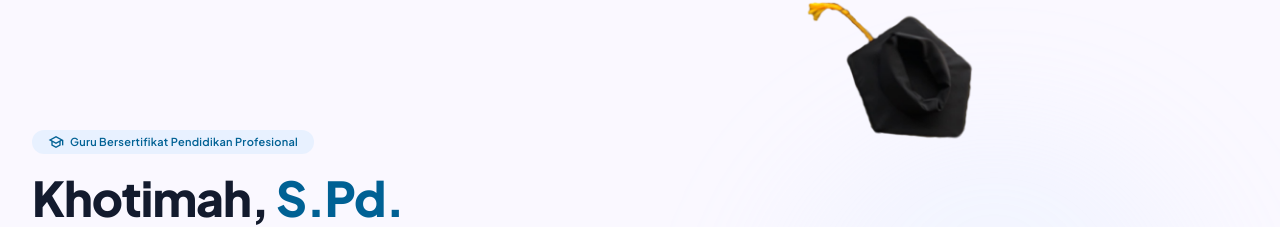
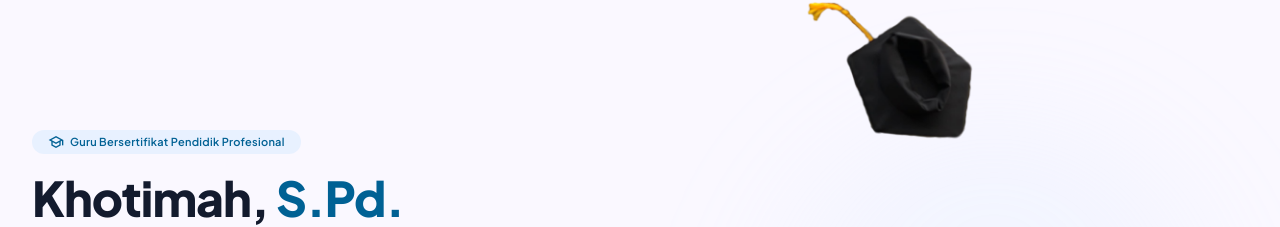
Before and after one commit to fajarrohino/bimbel-rbbk, a Next.js app in the folder frontend/: page /about-us in a window 1280 px wide. Shown: the part 235-462 px from the top of the page. Built offline with nearby package versions, Linux system fonts and the light colour scheme; no server answers.

Commit message:
feat: edit about us profile

```diff
--- a/frontend/src/app/about-us/page.tsx
+++ b/frontend/src/app/about-us/page.tsx
@@ -60,7 +60,7 @@ export default function AboutUsPage() {
                 <div className="flex flex-wrap items-center gap-space-xs">
                   <div className="inline-flex items-center gap-1.5 px-3 sm:px-space-md py-1 rounded-full bg-primary-fixed/40 text-primary font-label-sm text-label-sm font-semibold tracking-wide">
                     <span className="material-symbols-outlined text-[16px]">school</span>
-                    <span>Guru Bersertifikat Pendidikan Profesional</span>
+                    <span>Guru Bersertifikat Pendidik Profesional</span>
                   </div>
                 </div>
 
```
